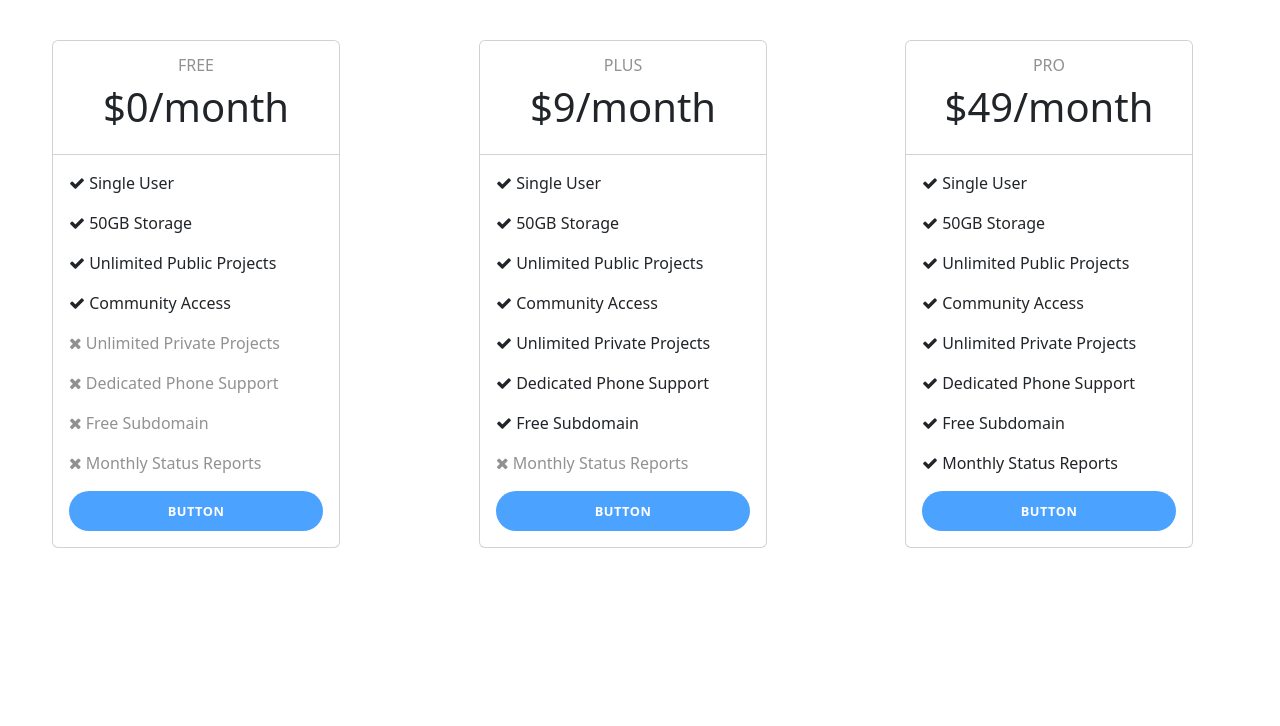
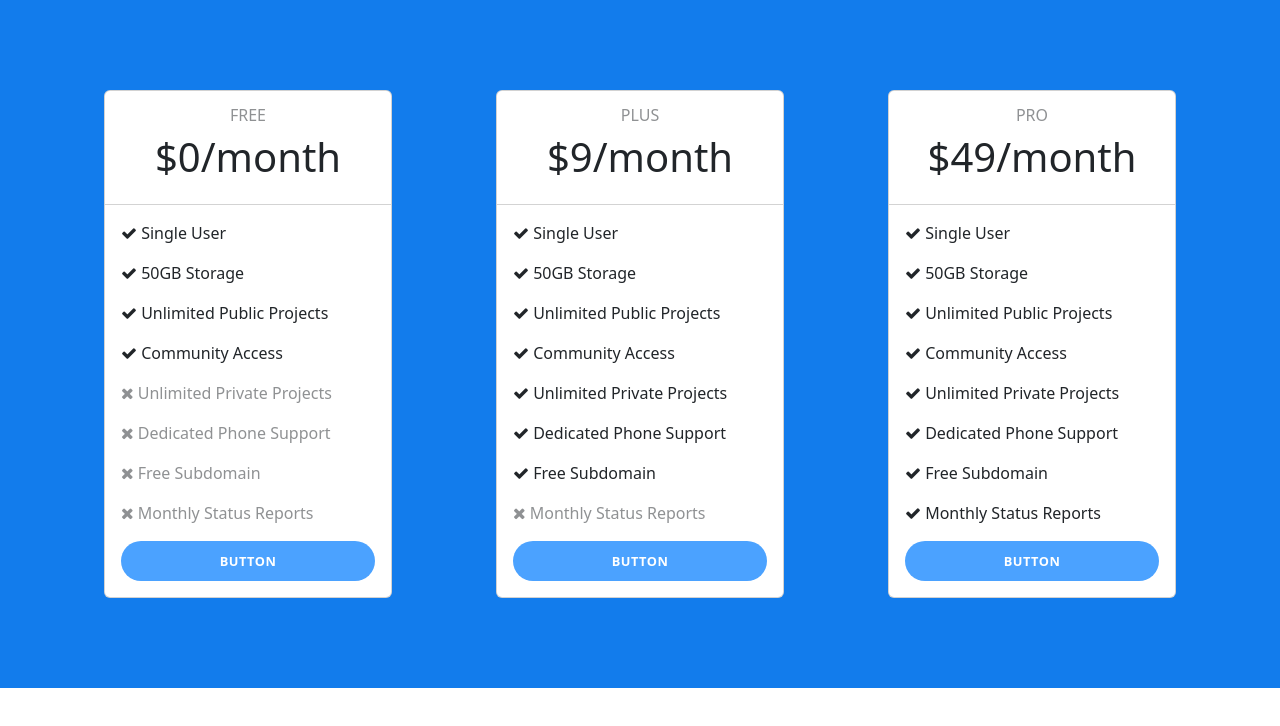
Before and after one commit to shaikabdulcader/react-pricecard, a React (Create React App) app: page / in a window 1280 px wide. Shown: the top 726 px of the page. Built offline with nearby package versions, Linux system fonts and the light colour scheme.

Commit message:
Update App.css

```diff
--- a/src/App.css
+++ b/src/App.css
@@ -1,6 +1,5 @@
-.container{
+.container-fluid{
   background-color: #127CEC;
-  /* margin: 50px 40px; */
   padding: 50px;
   width: auto;
   display: flex;
```
